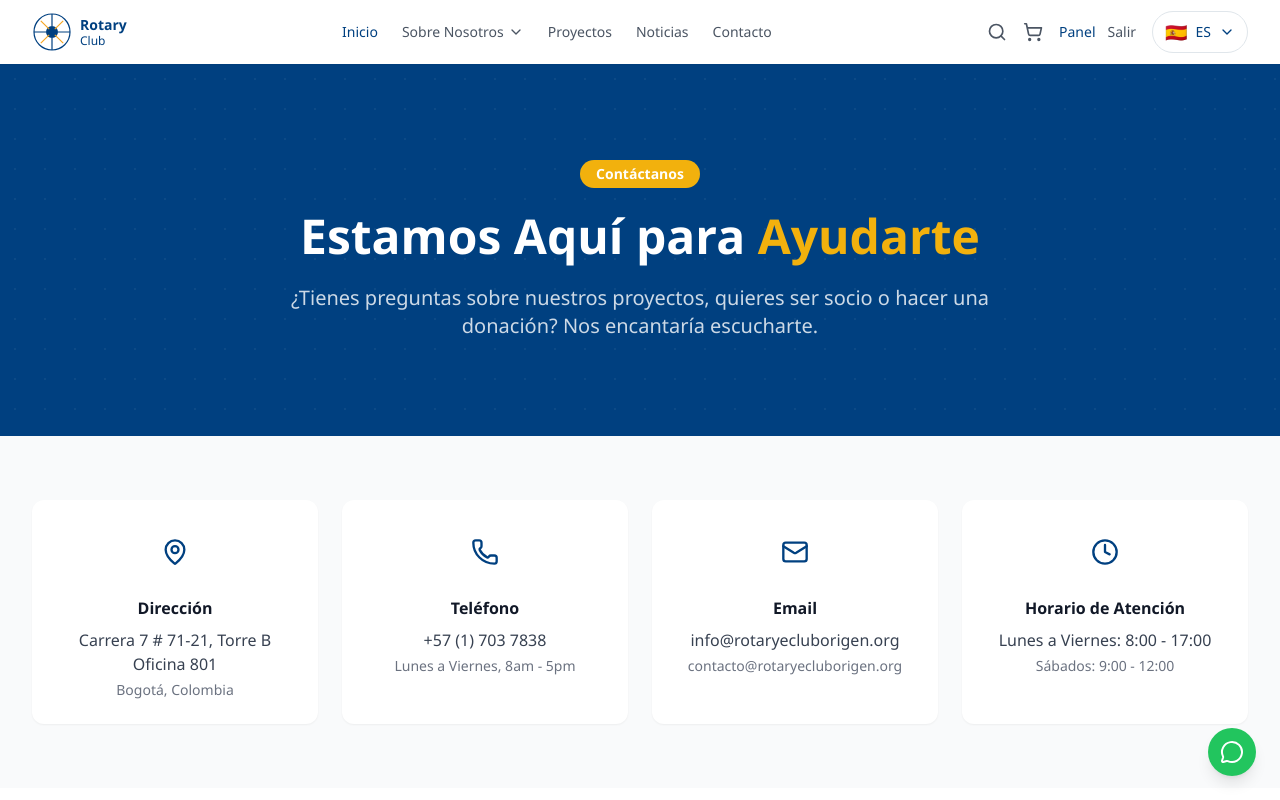
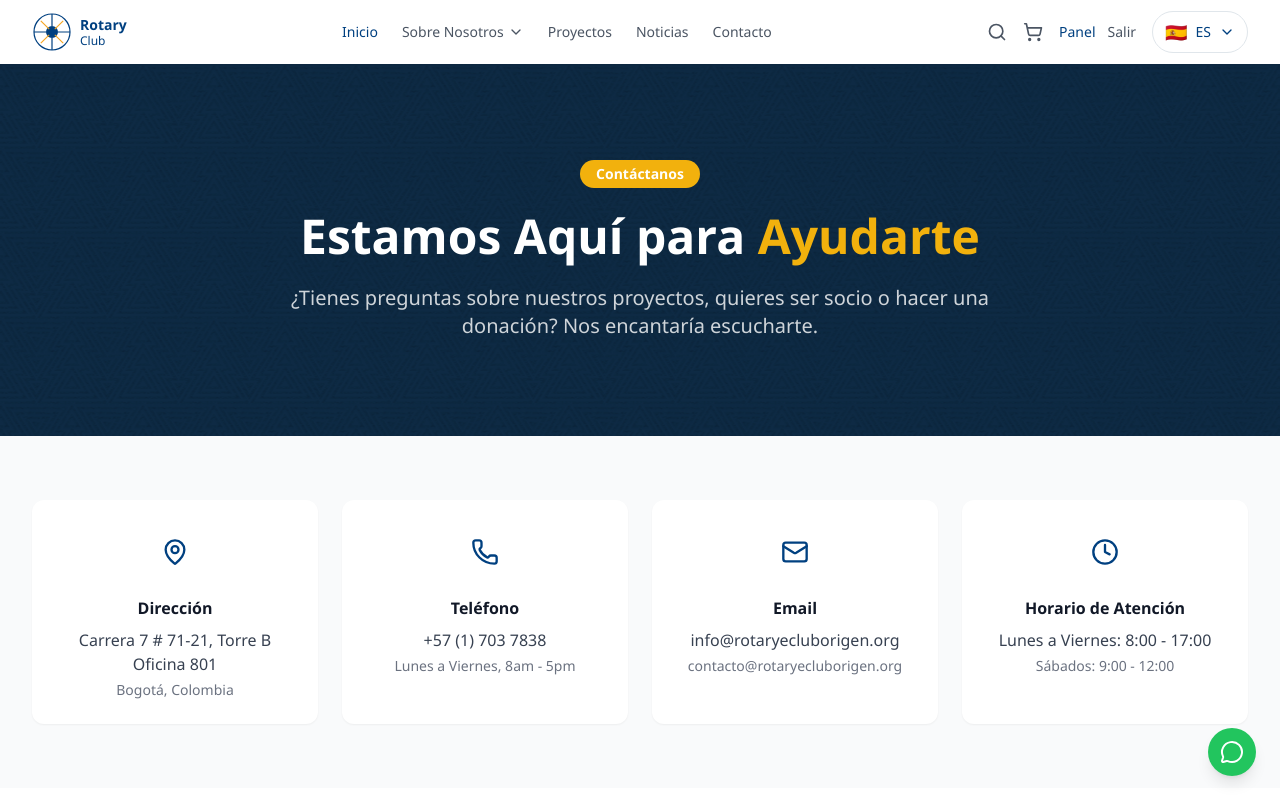
Before and after one commit to valkomen-llc/rotary-clubs-app, a React (Vite) app: page /#/contacto in a window 1280 px wide. Shown: the top 800 px of the page. Built offline with nearby package versions, Linux system fonts and the light colour scheme; sample sign-in values are in the browser's storage.

Commit message:
Style: Add background image to Contacto hero section

```diff
--- a/src/pages/Contacto.tsx
+++ b/src/pages/Contacto.tsx
@@ -107,14 +107,16 @@ const Contacto = () => {
       <Navbar />
 
       {/* Hero Section */}
-      <section className="relative bg-rotary-blue overflow-hidden">
-        <div className="absolute inset-0 opacity-5">
-          <div className="absolute inset-0" style={{
-            backgroundImage: 'radial-gradient(circle, white 1px, transparent 1px)',
-            backgroundSize: '30px 30px'
-          }} />
-        </div>
-
+      <section
+        className="relative overflow-hidden"
+        style={{
+          backgroundColor: '#263b4c',
+          backgroundImage: "url('/geo-darkblue.png')",
+          backgroundPosition: '50% 0',
+          backgroundRepeat: 'repeat',
+          backgroundSize: '71px 85px'
+        }}
+      >
         <div className="relative max-w-7xl mx-auto px-4 sm:px-6 lg:px-8 py-16 md:py-24">
           <div className="text-center max-w-3xl mx-auto">
             <span className="inline-block bg-rotary-gold text-white text-sm font-semibold px-4 py-1 rounded-full mb-6">
```
